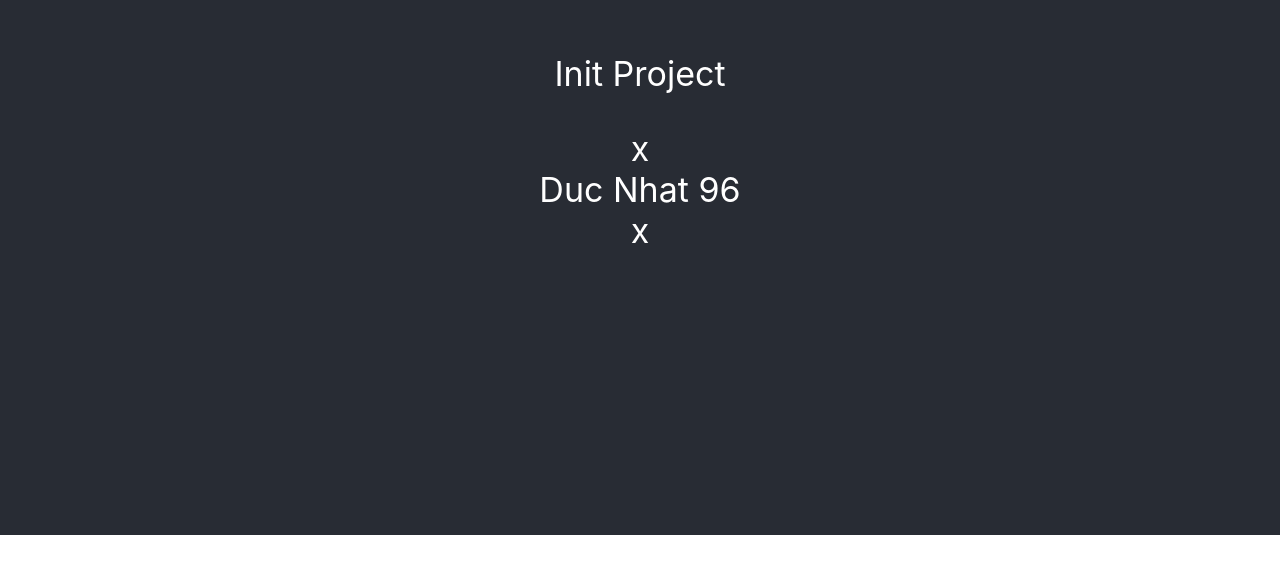
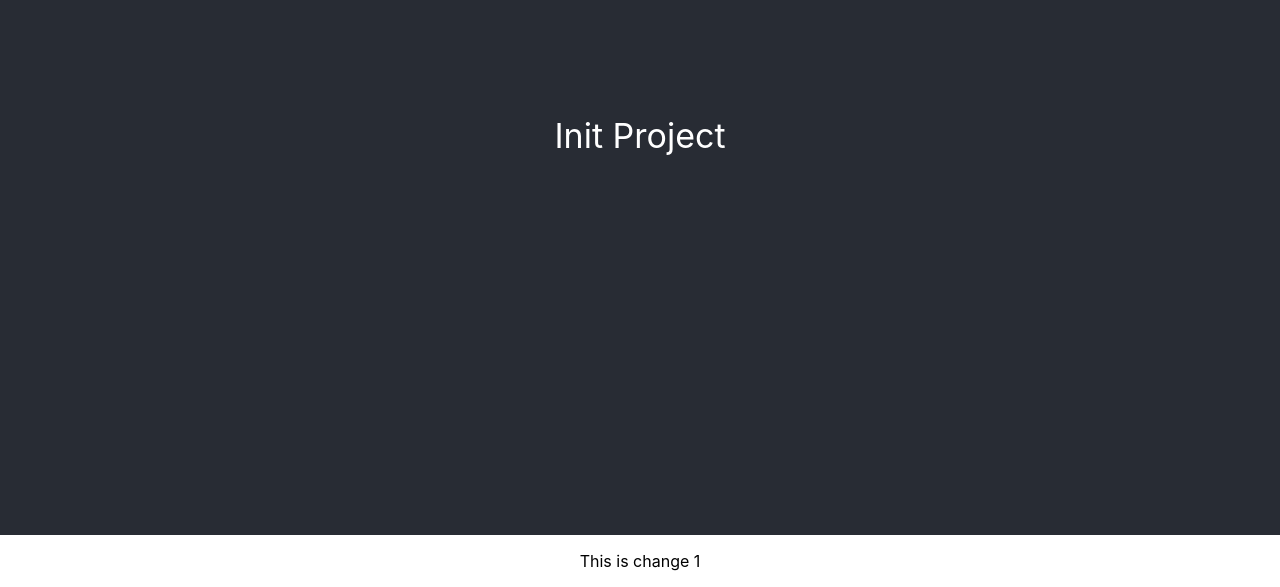
Before and after one commit to Ducnhat96/react-query-repo, a React (Create React App) app: page / in a window 1280 px wide. Shown: the part 265-852 px from the top of the page. Before the commit the page ends 800 px from the top, so only its background shows below. Built offline with nearby package versions, Linux system fonts and the light colour scheme.

Commit message:
commit 2

```diff
--- a/src/App.js
+++ b/src/App.js
@@ -1,10 +1,14 @@
 import "./App.css";
+
 function App() {
   return (
     <div className="App">
       <header className="App-header">
-        <p>Init Project</p>x<div>Duc Nhat 96</div>x
+        <p>Init Project</p>
       </header>
+      <div>
+        <p>This is change 1</p>
+      </div>
     </div>
   );
 }
```
